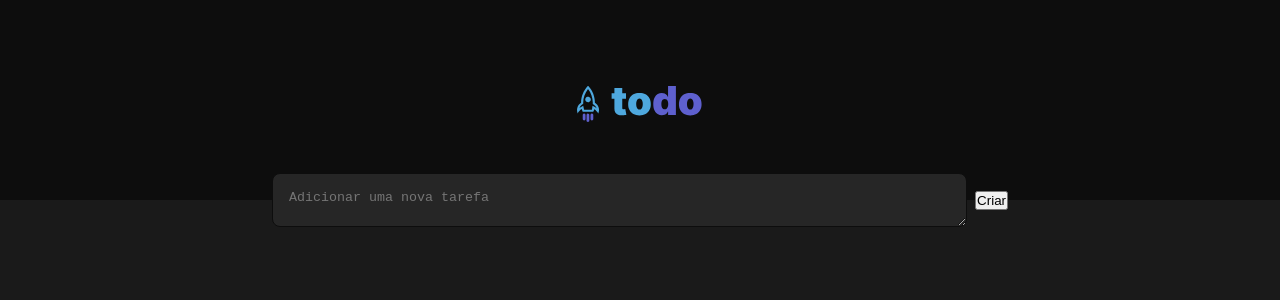
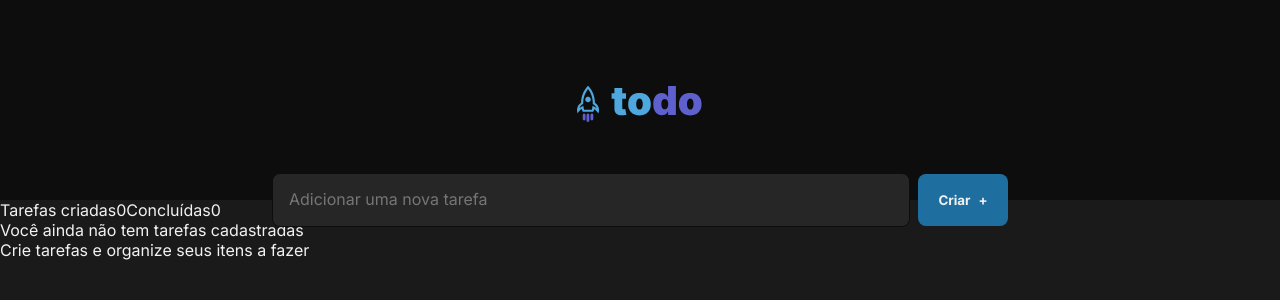
Before and after one commit to jonasmcarvalho/to_do_list, a React (Vite) app: page / in a window 1280 px wide. Shown: the top 300 px of the page. Built offline with nearby package versions, Linux system fonts and the light colour scheme.

Commit message:
Stylized NewTask and creating TaskList component

```diff
--- a/index.html
+++ b/index.html
@@ -2,8 +2,15 @@
 <html lang="en">
   <head>
     <meta charset="UTF-8" />
+
+    <link rel="preconnect" href="https://fonts.gstatic.com" crossorigin>
+    <link rel="preconnect" href="https://fonts.googleapis.com">
+
     <link rel="icon" type="image/svg+xml" href="/src/assets/rocket.svg" />
     <meta name="viewport" content="width=device-width, initial-scale=1.0" />
+
+    <link href="https://fonts.googleapis.com/css2?family=Inter:wght@400;700&display=swap" rel="stylesheet">
+
     <title>to-do List</title>
   </head>
   <body>
--- a/src/App.tsx
+++ b/src/App.tsx
@@ -1,5 +1,6 @@
 import { Header } from './components/Header'
 import { NewTask } from './components/NewTask'
+import { TaskList } from './components/TaskList'
 
 import './global.css'
 
@@ -9,6 +10,7 @@ export function App() {
     <div>
       <Header />
       <NewTask />
+      <TaskList />
     </div>
   )
 }
--- a/src/components/NewTask.module.css
+++ b/src/components/NewTask.module.css
@@ -22,8 +22,36 @@
     background: var(--gray-600);
     border: 0.0625rem solid #0D0D0D;
     border-radius: 8px;
+    color: var(--gray-650);
+
+    resize: none;
+
+    font-size: 1rem;
+    font-family: 'Inter', sans-serif;
+    font-style: normal;
+
+    line-height: 1.2rem;
 
     flex : none;
     order: 0;
     flex-grow: 1;
 }
+
+.commentForm button {
+    justify-content: center;
+    align-items: center;
+    display: flex;
+    width: 5.625rem;
+    height: 3.25rem;
+    padding: 1rem;
+    gap: 0.5rem;
+    border-radius: 8px;
+    background: var(--blue-800);
+    color: var(--gray-100);
+    border: none;
+    cursor: pointer;
+    font-weight: bold;
+
+    font-family: 'Inter', sans-serif;
+    font-style: normal;
+}
--- a/src/components/NewTask.tsx
+++ b/src/components/NewTask.tsx
@@ -14,7 +14,12 @@ export function NewTask() {
                 <button
                     type="submit"
                 >
-                    Criar
+                    <div>
+                        Criar
+                    </div>
+                    <div>
+                        +
+                    </div>
                 </button>
 
             </form>
--- /dev/null
+++ b/src/components/TaskList.module.css
@@ -0,0 +1,3 @@
+.taskList {
+    font-family: 'Inter';
+}
--- /dev/null
+++ b/src/components/TaskList.tsx
@@ -0,0 +1,30 @@
+import styles from './TaskList.module.css'
+
+export function TaskList() {
+    return (
+        <article className={styles.taskList}>
+            <header>
+                <span>
+                    <span>
+                        Tarefas criadas
+                    </span>
+                    <span>
+                        0
+                    </span>
+                </span>
+                <span>
+                    <span>
+                        Concluídas
+                    </span>
+                    <span>
+                        0
+                    </span>
+                </span>
+            </header>
+            <div>
+                <p>Você ainda não tem tarefas cadastradas</p>
+                <p>Crie tarefas e organize seus itens a fazer</p>
+            </div>
+        </article>
+    )
+}
--- a/src/global.css
+++ b/src/global.css
@@ -2,10 +2,13 @@
   --purple-600: #8284FA;
 
   --blue-600: #4EA8DE;
+  --blue-800: #1E6F9F;
 
+  --gray-100: #F2F2F2;
   --gray-400: #D9D9D9;
   --gray-500: #808080;
   --gray-600: #262626;
+  --gray-650: #808080;
   --gray-700: #333333;
   --gray-800: #1A1A1A;
   --gray-900: #0D0D0D;
@@ -26,6 +29,6 @@
 
 body {
   background: var(--gray-800);
-  color: var(--gray-600);
+  color: var(--gray-100);
   -webkit-font-smoothing: antialiased;
 }
```
